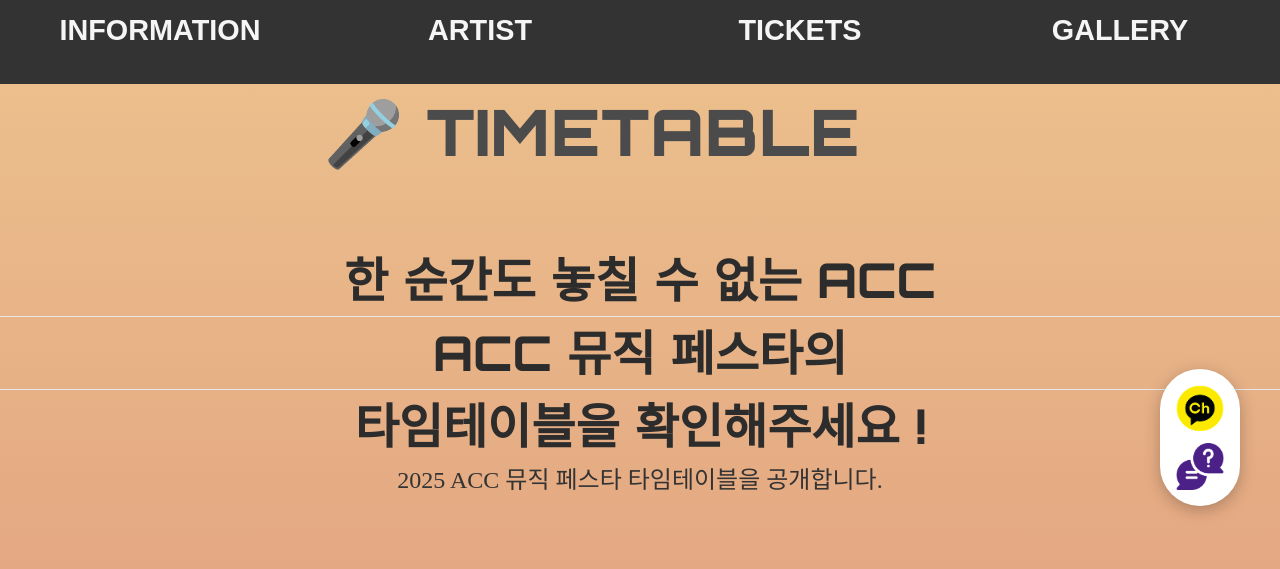
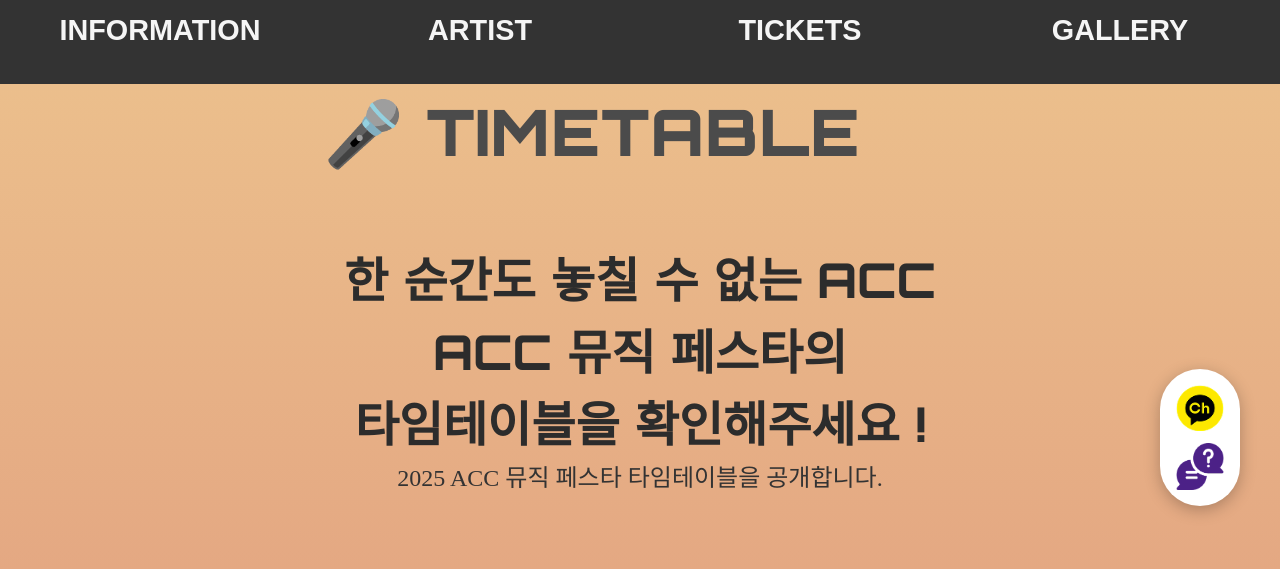
Before and after one commit to hN0730/gamf, a plain HTML site: page timetable.html in a window 1280 px wide. Shown: the part 231-800 px from the top of the page. Drawn offline with nearby package versions, Linux system fonts and the light colour scheme; a web font is replaced by a local one.

Commit message:
Update timetable.html

```diff
--- a/timetable.html
+++ b/timetable.html
@@ -55,7 +55,7 @@
     <section class="notice">
         <div class="container">
             <h1 class="en-title">🎤 TIMETABLE</h1>
-            <h2 class="kr-title">한 순간도 놓칠 수 없는 ACC <hr> ACC 뮤직 페스타의 <hr> 타임테이블을 확인해주세요 !</h2>
+            <h2 class="kr-title">한 순간도 놓칠 수 없는 ACC <br> ACC 뮤직 페스타의 <br> 타임테이블을 확인해주세요 !</h2>
             <p class="subtitle">2025 ACC 뮤직 페스타 타임테이블을 공개합니다.</p>
 
     <div id="floatingWidget">
```
